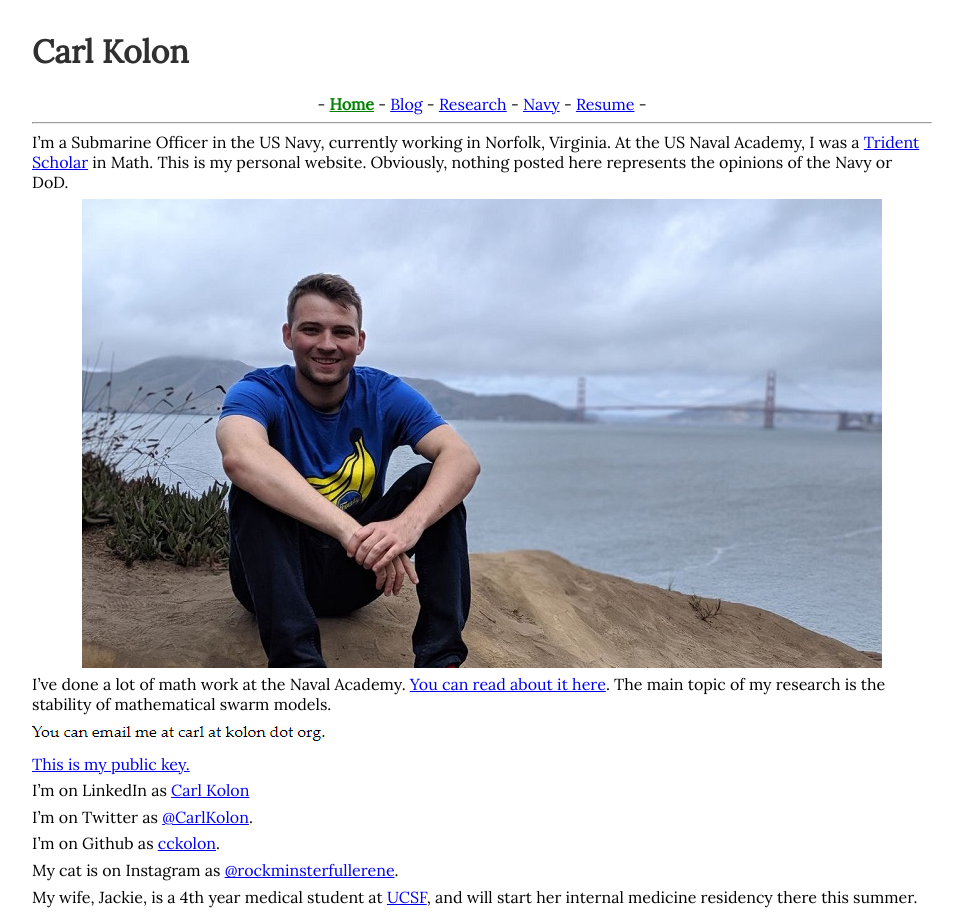
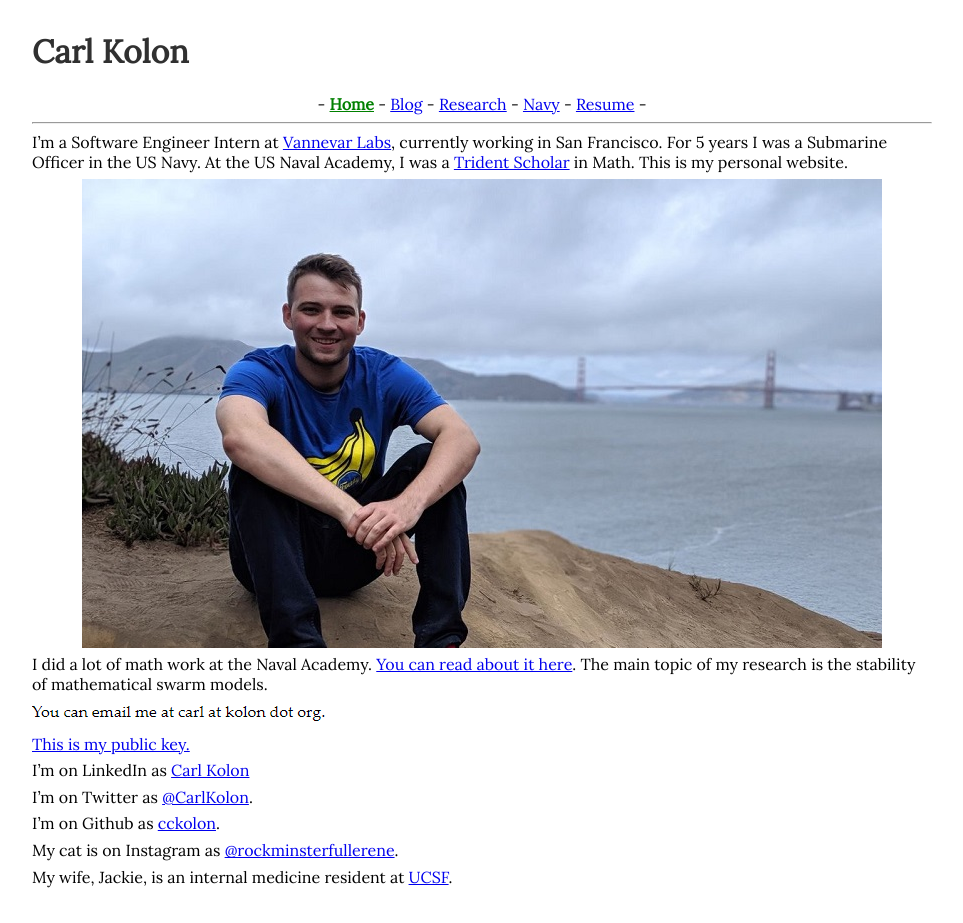
Before and after one commit to cckolon/cckolon.github.io, a Jekyll site: the page built from index.md, in a window 1280 px wide. Shown: the whole page, without its empty margins (158-1121 px from the left). Built offline with Jekyll 4.4.1, drawn with Linux system fonts in a browser that asks for light colours.

Commit message:
Update index.md

```diff
--- a/index.md
+++ b/index.md
@@ -1,15 +1,15 @@
 ---
 layout: default
 title: Carl Kolon
-image: /assets/media/sobc.jpg
+image: /assets/media/goldengate.jpg
 description: Welcome to my site!
 ---
 
-I'm a Submarine Officer in the US Navy, currently working in Norfolk, Virginia. At the US Naval Academy, I was a [Trident Scholar](https://www.usna.edu/TridentProgram/index.php) in Math. This is my personal website. Obviously, nothing posted here represents the opinions of the Navy or DoD.
+I'm a Software Engineer Intern at [Vannevar Labs](https://www.vannevarlabs.com/), currently working in San Francisco. For 5 years I was a Submarine Officer in the US Navy. At the US Naval Academy, I was a [Trident Scholar](https://www.usna.edu/TridentProgram/index.php) in Math. This is my personal website.
 
 ![In San Francisco](/assets/media/goldengate.jpg){: .center-image}
 
-I've done a lot of math work at the Naval Academy. [You can read about it here](research.html). The main topic of my research is the stability of mathematical swarm models.
+I did a lot of math work at the Naval Academy. [You can read about it here](research.html). The main topic of my research is the stability of mathematical swarm models.
 
 ![contact](assets/media/contact.png)
 
@@ -23,4 +23,4 @@ I'm on Github as [cckolon](https://github.com/cckolon).
 
 My cat is on Instagram as [@rockminsterfullerene](https://www.instagram.com/rockminsterfullerene/).
 
-My wife, Jackie, is a 4th year medical student at [UCSF](https://www.ucsf.edu/), and will start her internal medicine residency there this summer.
+My wife, Jackie, is an internal medicine resident at [UCSF](https://www.ucsf.edu/).
```
